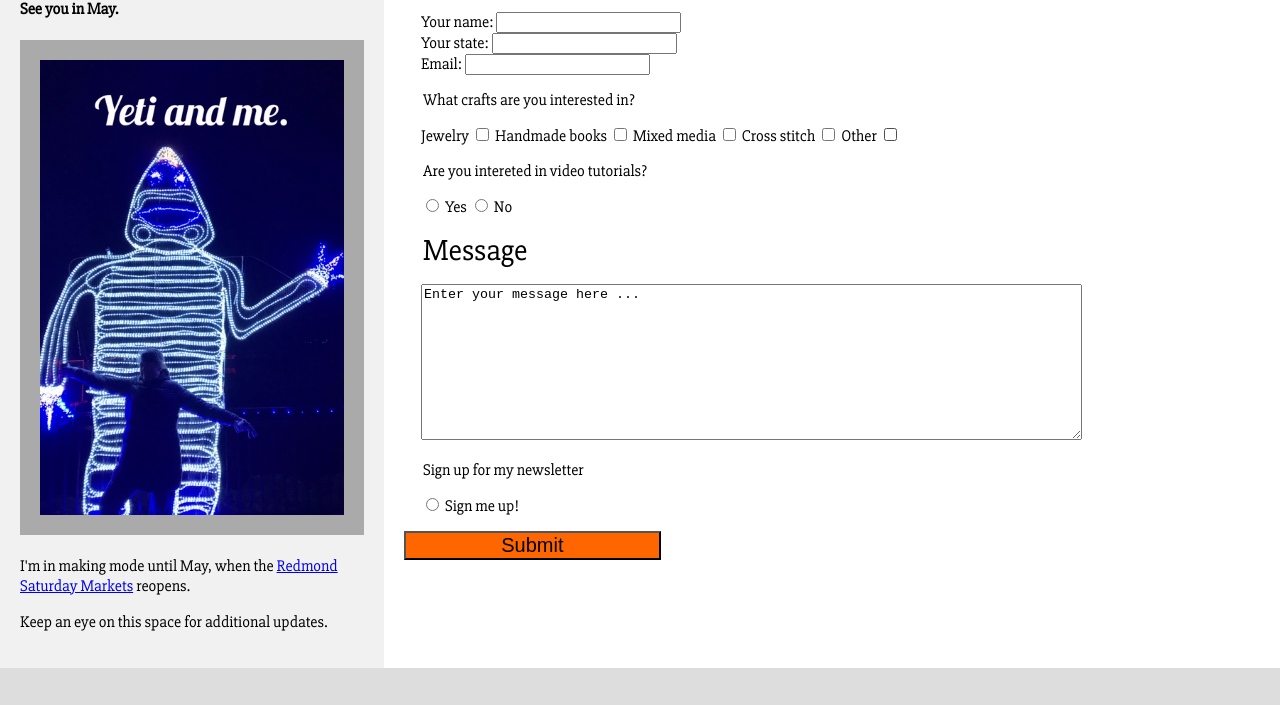
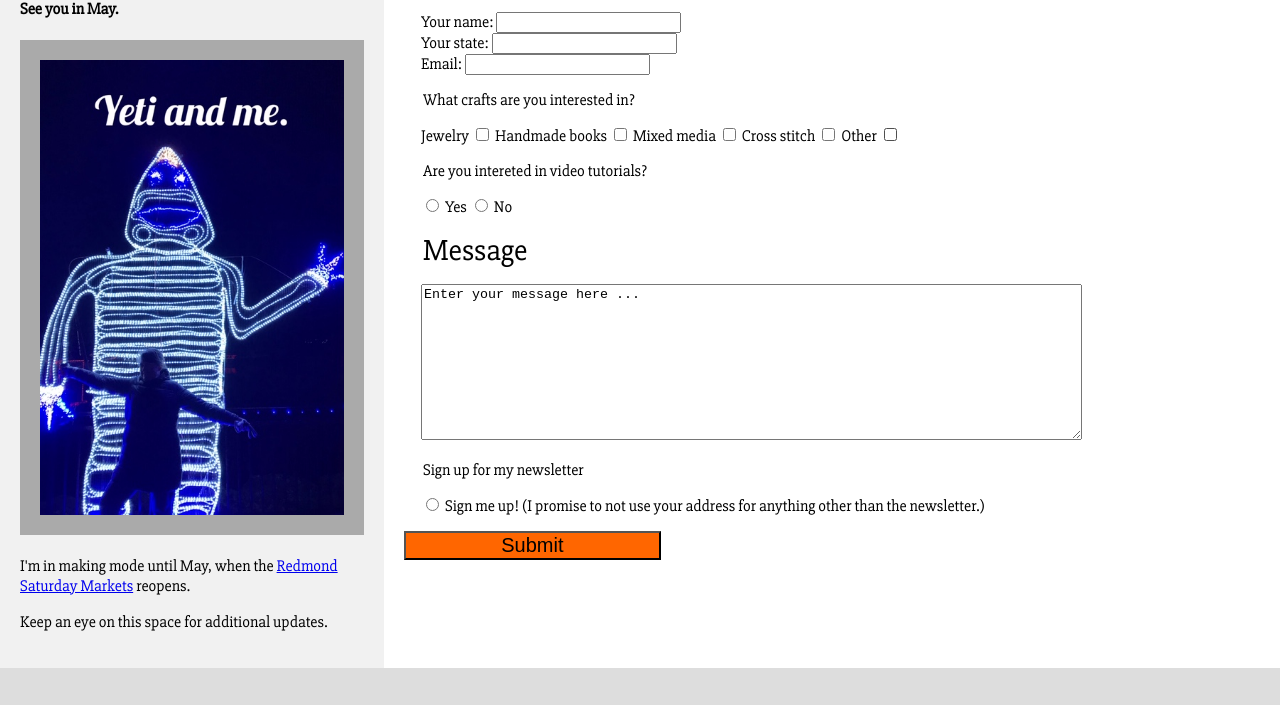
Before and after one commit to StephaniePonder/new-portfolio, a plain HTML site: page contact.html in a window 1280 px wide. Shown: the part 439-1144 px from the top of the page. Drawn offline with Linux system fonts and the light colour scheme.

Commit message:
updated contact.html page

```diff
--- a/contact.html
+++ b/contact.html
@@ -104,7 +104,8 @@
          <legend>Sign up for my newsletter</legend>
          <label>
            <input type="radio" name="special" value="yes">
-            Sign me up!
+            Sign me up!  (I promise to not use your address for
+            anything other than the newsletter.)
          </label>
       </fieldset>
 
```
